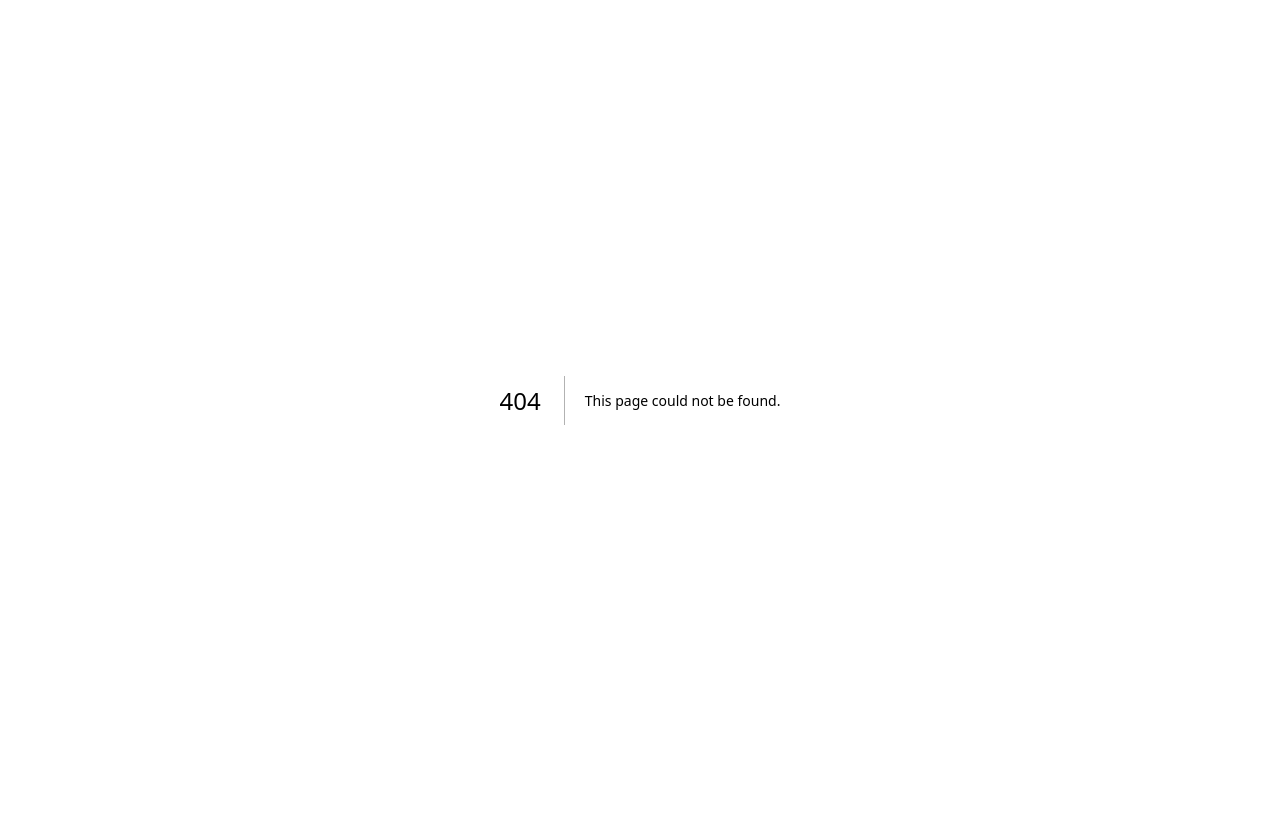
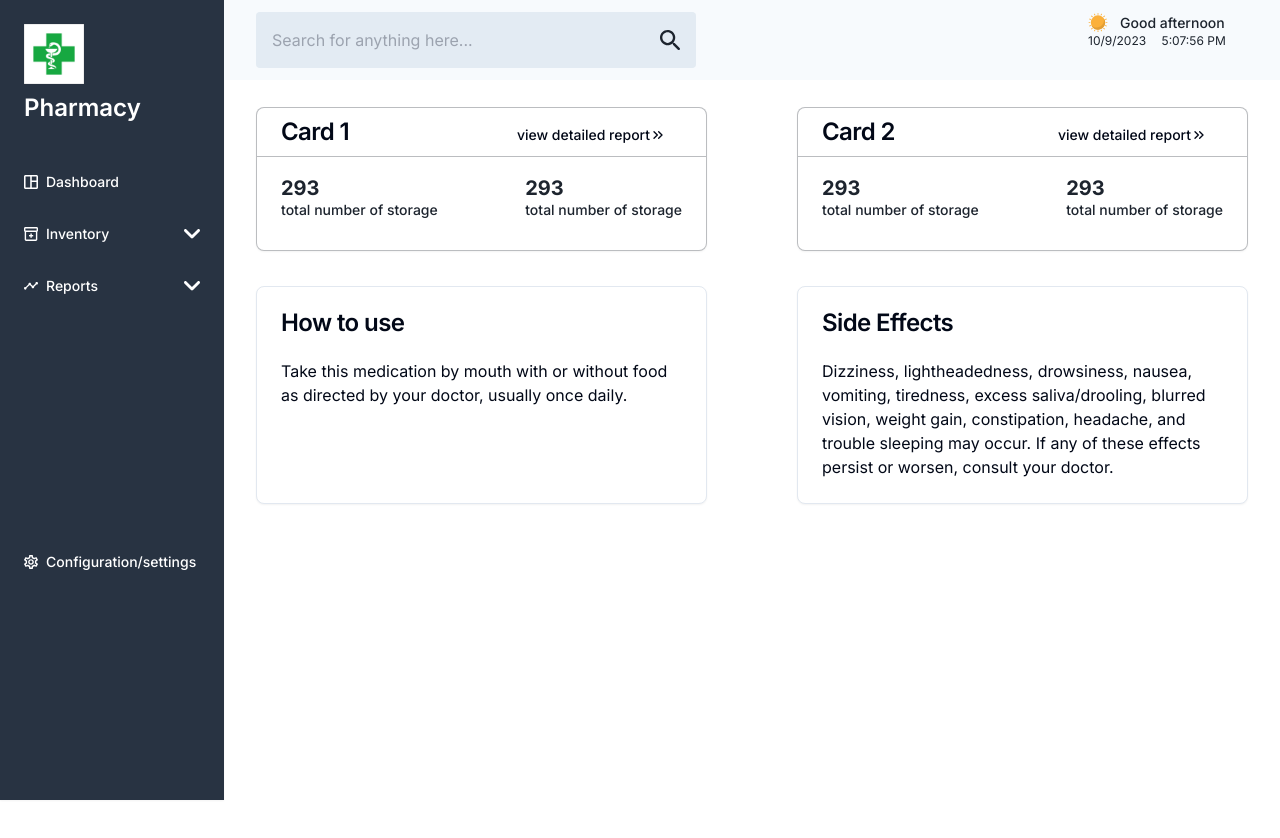
Before and after one commit to valentina-buoro/health-management-system, a Next.js app: page /list-of-medicines/medicine-details in a window 1280 px wide. Before the commit this address had no page. Shown: the top 838 px of the page. Before the commit the page ends 800 px from the top, so only its background shows below. Built offline with nearby package versions, Linux system fonts and the light colour scheme.

Commit message:
medicine details page start

```diff
--- a/app/(group)/list-of-medicines/data-table.tsx
+++ b/app/(group)/list-of-medicines/data-table.tsx
@@ -66,6 +66,7 @@ export function DataTable<TData, TValue>({
                     {flexRender(cell.column.columnDef.cell, cell.getContext())}
                   </TableCell>
                 ))}
+                <a href="#"> {'>>'}</a>
               </TableRow>
             ))
           ) : (
--- /dev/null
+++ b/app/(group)/list-of-medicines/medicine-details/page.tsx
@@ -0,0 +1,67 @@
+import React from "react";
+import LongCard from "../../_components/cards/longCard";
+import {
+  Card,
+  CardContent,
+  CardHeader,
+  CardTitle,
+} from "../../../../components/ui/card";
+
+const cards2 = [
+  {
+    id: 1,
+    title: "Card 1",
+    content: "Content for Card 1",
+    button: "view detailed report",
+  },
+  {
+    id: 2,
+    title: "Card 2",
+    content: "Content for Card 2",
+    button: "view detailed report",
+  },
+];
+
+const page = () => {
+  return (
+    <div>
+      <section className="flex-1 flex-wrap  pt-[35px] ">
+        <div className="grid grid-cols-1 md:grid-cols-2 gap-[26px] ">
+          {cards2.map((card) => (
+            <LongCard key={card.id} card={card} />
+          ))}
+        </div>
+      </section>
+      <section className="flex-1 flex-wrap  pt-[35px] ">
+        <div className="grid grid-cols-1 md:grid-cols-2 gap-[26px] ">
+          <Card>
+            <CardHeader>
+              <CardTitle>How to use</CardTitle>
+            </CardHeader>
+            <CardContent>
+              <p>
+                Take this medication by mouth with or without food as directed
+                by your doctor, usually once daily.
+              </p>
+            </CardContent>
+          </Card>
+          <Card>
+            <CardHeader>
+              <CardTitle>Side Effects</CardTitle>
+            </CardHeader>
+            <CardContent>
+              <p>
+                Dizziness, lightheadedness, drowsiness, nausea, vomiting,
+                tiredness, excess saliva/drooling, blurred vision, weight gain,
+                constipation, headache, and trouble sleeping may occur. If any
+                of these effects persist or worsen, consult your doctor.
+              </p>
+            </CardContent>
+          </Card>
+        </div>
+      </section>
+    </div>
+  );
+};
+
+export default page;
--- a/package.json
+++ b/package.json
@@ -18,6 +18,7 @@
     "next": "13.5.4",
     "react": "^18",
     "react-dom": "^18",
+    "react-modal": "^3.16.1",
     "tailwind-merge": "^1.14.0",
     "tailwindcss-animate": "^1.0.7"
   },
```
Also changed, not shown: 1 other file (tests, documents, lock files or other folders).
